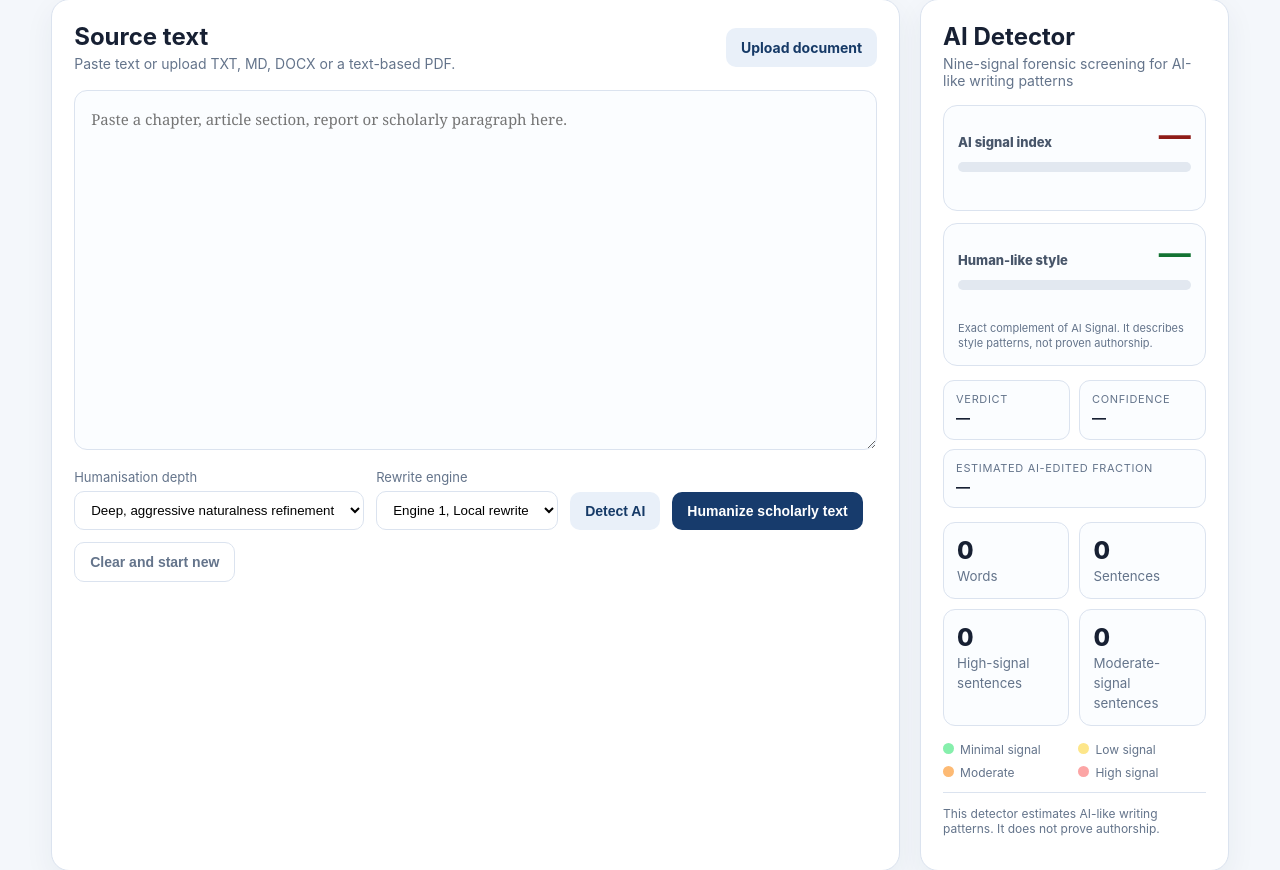
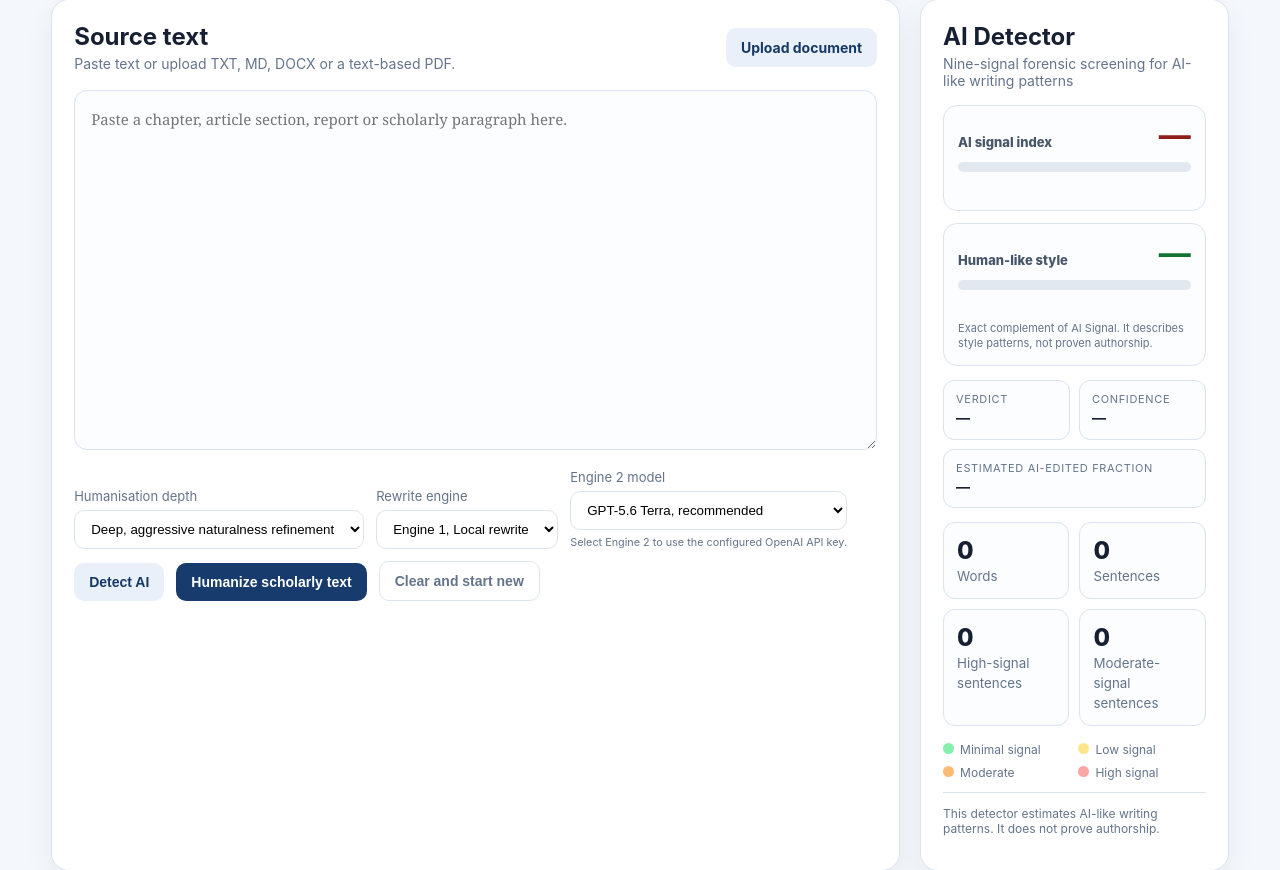
Before and after one commit to yawanokye/humanizer, a FastAPI app: page / in a window 1280 px wide. Shown: the part 199-1069 px from the top of the page. Run offline with FastAPI, Linux system fonts and the light colour scheme.

Commit message:
Add files via upload

```diff
--- a/templates/index.html
+++ b/templates/index.html
@@ -4,7 +4,7 @@
   <meta charset="utf-8">
   <meta name="viewport" content="width=device-width, initial-scale=1">
   <title>Scholarly Humanizer</title>
-  <link rel="stylesheet" href="/static/style.css?v=1.5.0">
+  <link rel="stylesheet" href="/static/style.css?v=1.6.0">
 </head>
 <body>
   <header class="topbar">
@@ -37,6 +37,13 @@
             <option id="engine2Option" value="engine2">Engine 2, API rewrite</option>
           </select>
           <input id="useModel" type="checkbox" hidden aria-hidden="true" tabindex="-1">
+        </label>
+        <label id="engine2ModelWrap" class="engine2-setting" hidden>Engine 2 model
+          <select id="engine2Model">
+            <option value="gpt-5.6-terra" selected>GPT-5.6 Terra, recommended</option>
+            <option value="gpt-5.6-luna">GPT-5.6 Luna, economy</option>
+          </select>
+          <small id="engine2Hint">Select Engine 2 to use the configured OpenAI API key.</small>
         </label>
         <button id="analyseBtn" class="secondary">Detect AI</button>
         <button id="humanizeBtn" class="primary">Humanize scholarly text</button>
@@ -104,6 +111,6 @@
       <div id="metricsPanel" class="panel"><div id="metricsTable" class="metrics-table empty-state">No style diagnostics yet.</div></div>
     </section>
   </main>
-  <script src="/static/app.js?v=1.5.0"></script>
+  <script src="/static/app.js?v=1.6.0"></script>
 </body>
 </html>
```
